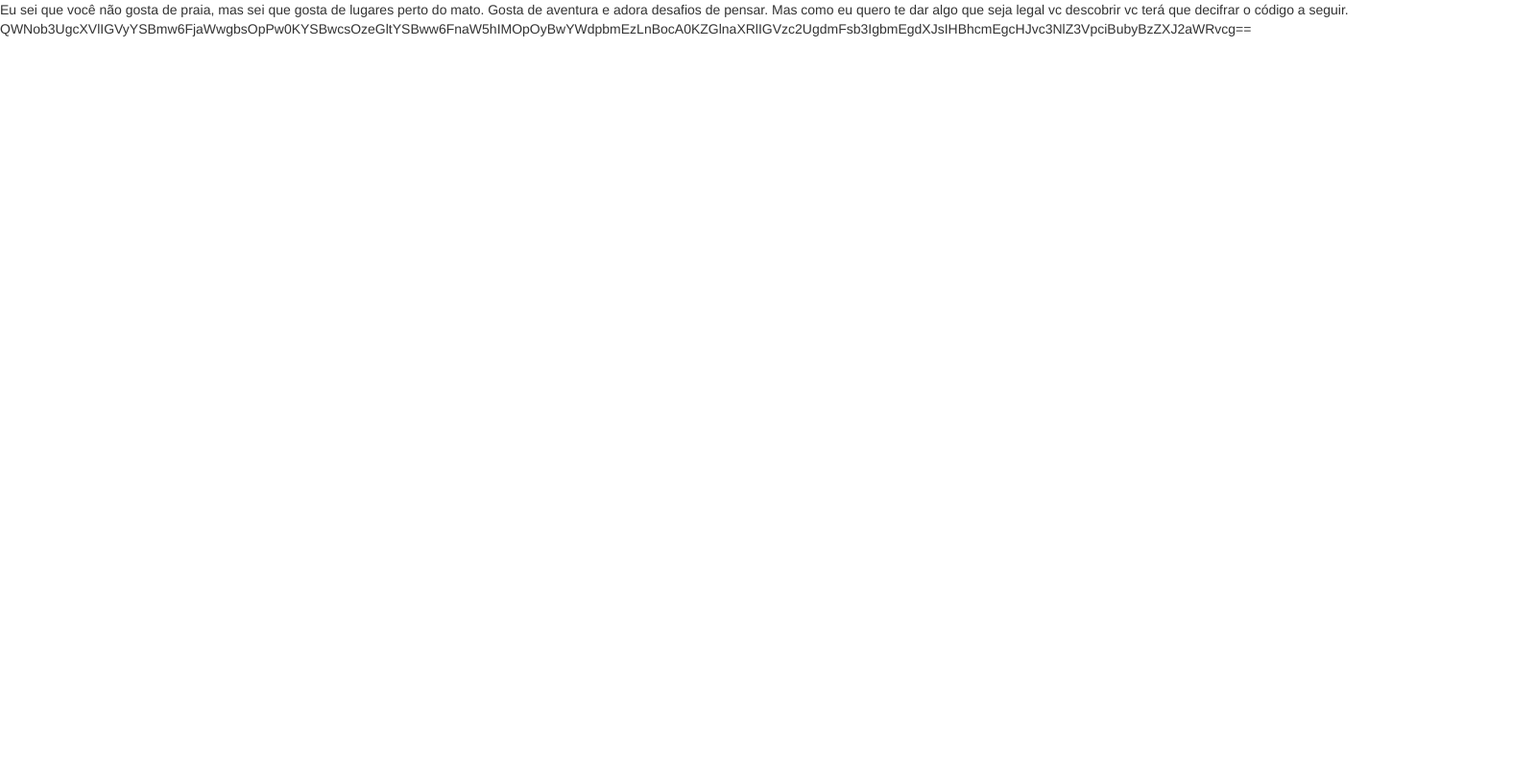
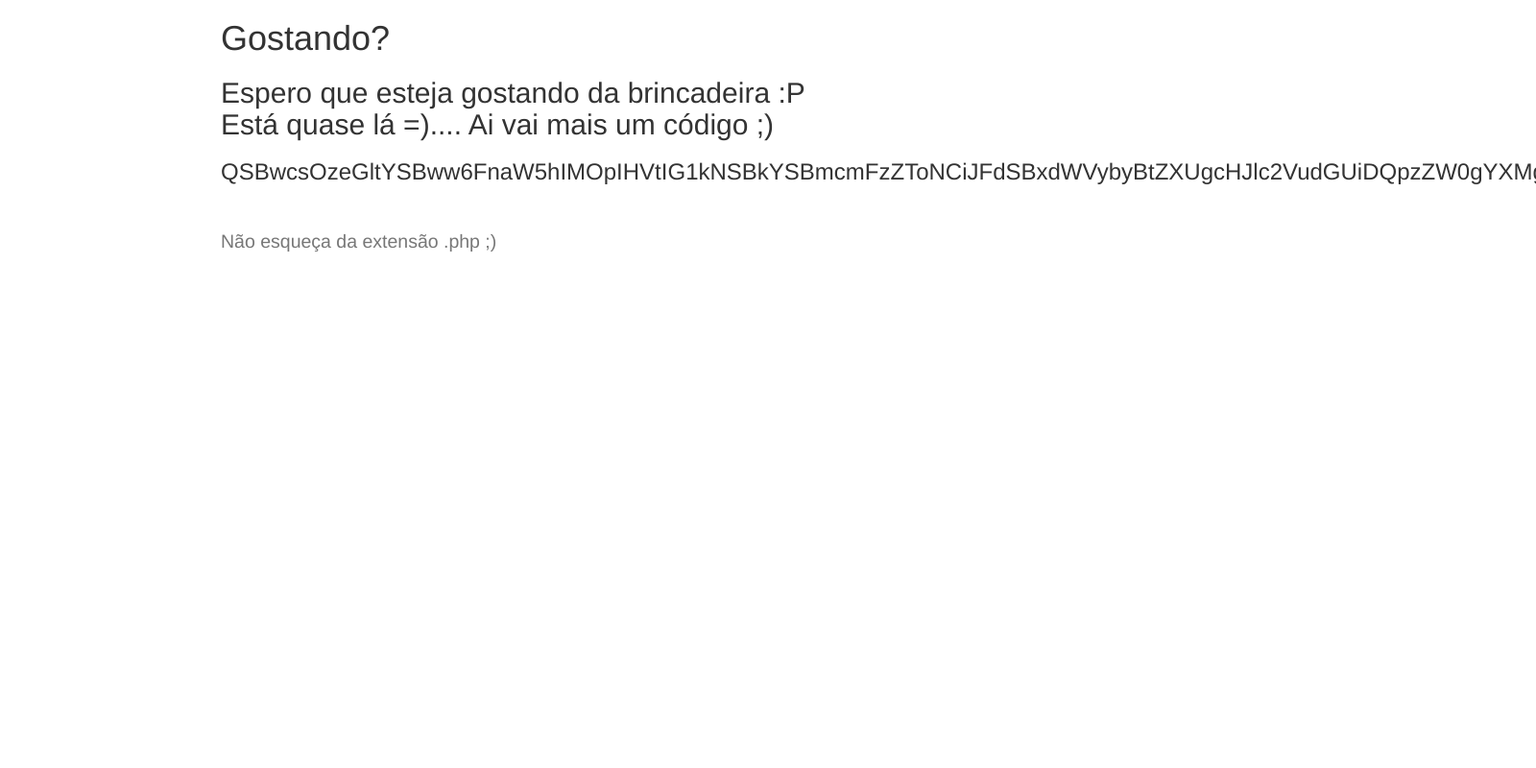
Before and after one commit to asengardeon/presenteGielez, a PHP site: page /pagina3.php in a window 1600 px wide; the page is wider, and only the part inside the window is pictured. Shown: that part at 96% size. Run offline with PHP 8.4, Linux system fonts and the light colour scheme.

Commit message:
versão2

```diff
--- a/pagina3.php
+++ b/pagina3.php
@@ -11,9 +11,15 @@
 <script src="https://maxcdn.bootstrapcdn.com/bootstrap/3.3.6/js/bootstrap.min.js" integrity="sha384-0mSbJDEHialfmuBBQP6A4Qrprq5OVfW37PRR3j5ELqxss1yVqOtnepnHVP9aJ7xS" crossorigin="anonymous"></script>
 </head>
 <body>
-  Eu sei que você não gosta de praia, mas sei que gosta de lugares perto do mato. Gosta de aventura e adora desafios de pensar.
-  Mas como eu quero te dar algo que seja legal vc descobrir vc terá que decifrar o código a seguir.
-
-  QWNob3UgcXVlIGVyYSBmw6FjaWwgbsOpPw0KYSBwcsOzeGltYSBww6FnaW5hIMOpOyBwYWdpbmEzLnBocA0KZGlnaXRlIGVzc2UgdmFsb3IgbmEgdXJsIHBhcmEgcHJvc3NlZ3VpciBubyBzZXJ2aWRvcg==
+  <div class="container">
+    <h1>Gostando?</h1>
+    <h2>
+      Espero que esteja gostando da brincadeira :P<br>
+      Está quase lá =).... Ai vai mais um código ;)
+    </h2>
+    <h3>QSBwcsOzeGltYSBww6FnaW5hIMOpIHVtIG1kNSBkYSBmcmFzZToNCiJFdSBxdWVybyBtZXUgcHJlc2VudGUiDQpzZW0gYXMgYXNwYXM=</h3>
+    <br>
+    <h2> <small>Não esqueça da extensão .php ;)</small></h2>
+  </div>
 </body>
 </html>
```
Also changed, not shown: 162707c73e943794d31424c321ce1de4.php (renamed from 5cf5001408cd6196a9c3135eda3c213c.php, +7 -13 lines), 9907c1a34465dfa6e5554a64662a0edb.php (+14 -4 lines), comecar.php (+8 -5 lines).
